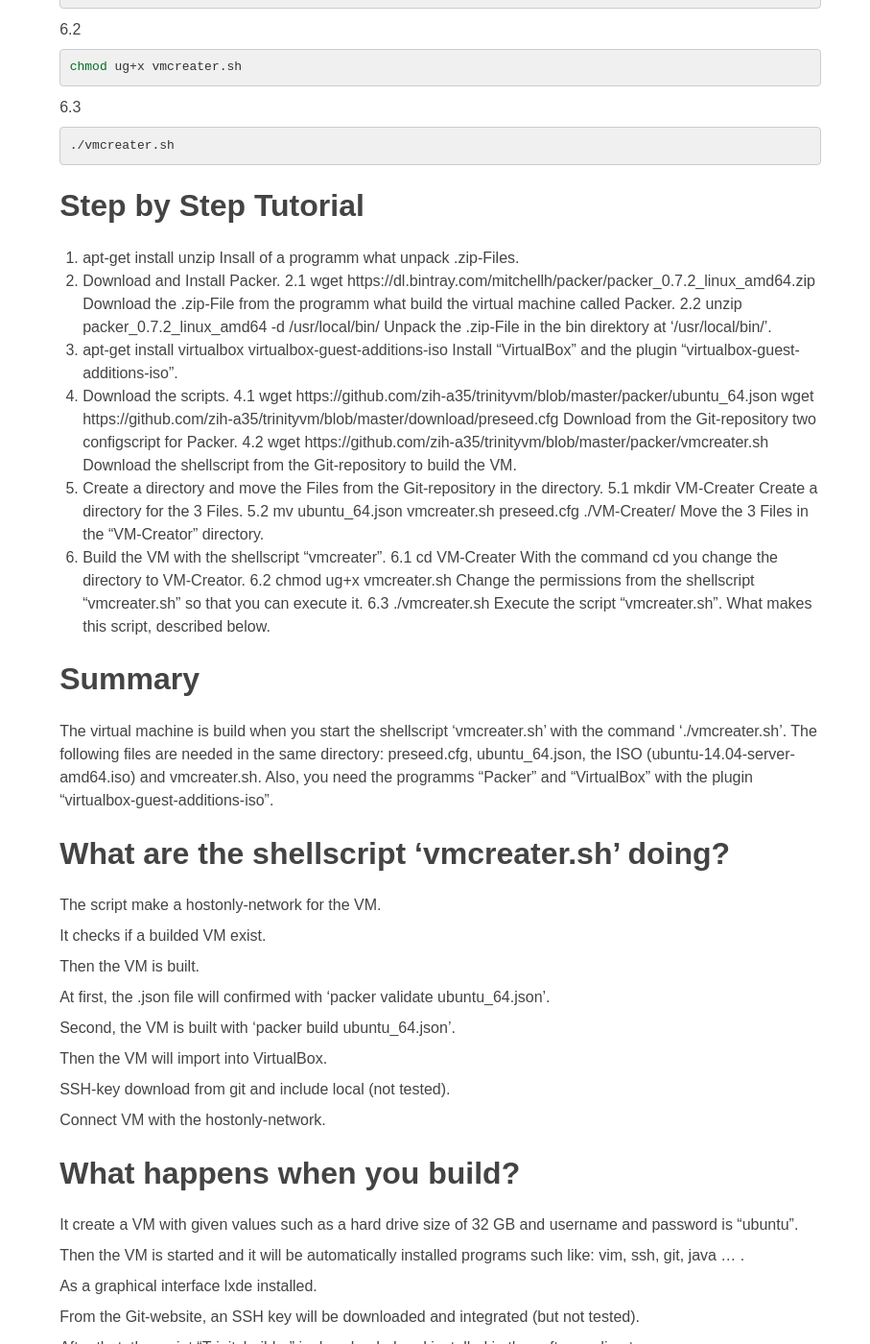
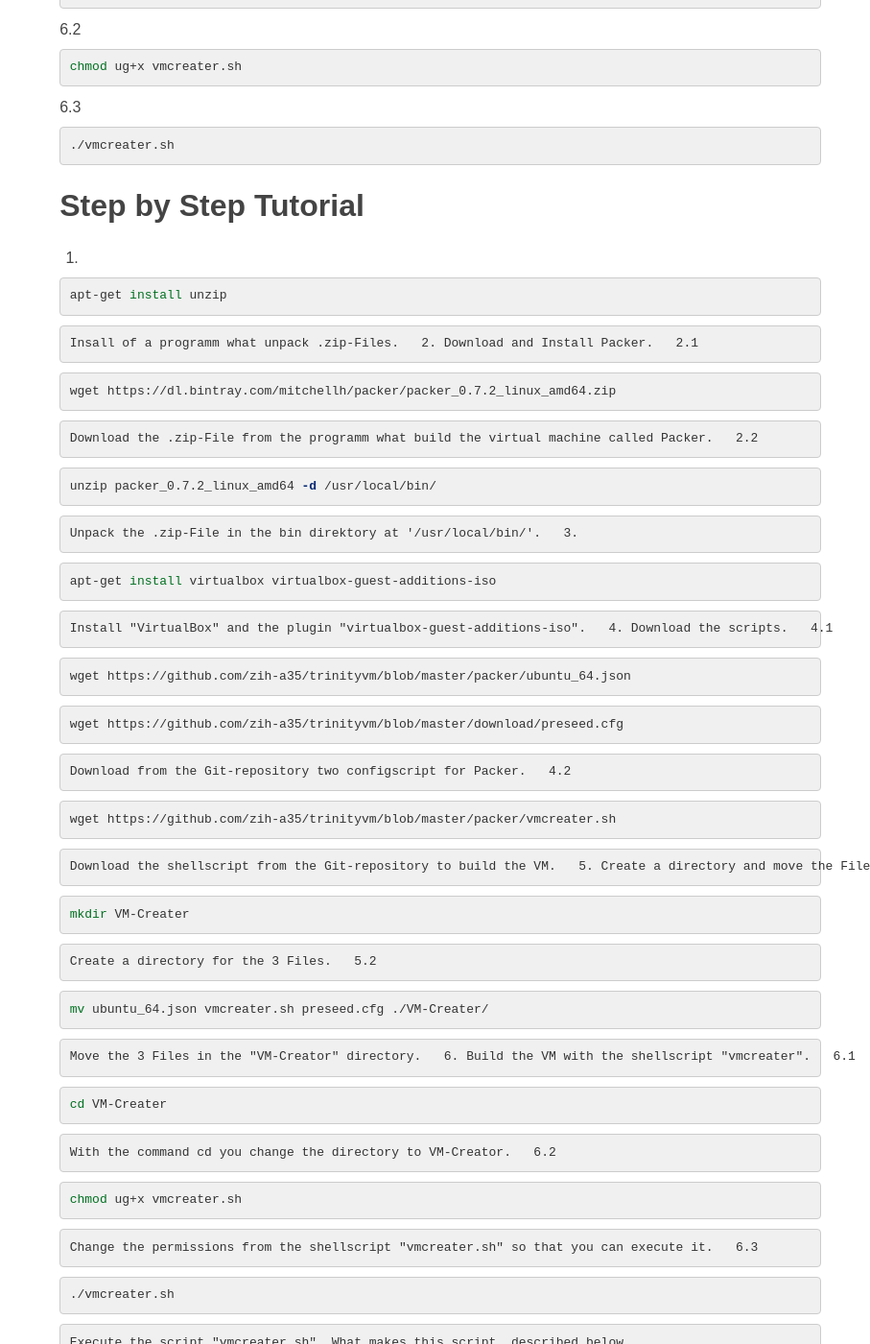
Before and after one commit to freme/trinityvm, a Jekyll site: the page built from pages/5-documentation.md, in a window 1280 px wide and 1400 px high, scrolled down 1038 px. Shown: the whole window at 96% size, without its empty margins (373-1280 px from the left). Built offline with Jekyll 4.4.1, drawn with Linux system fonts in a browser that asks for light colours; part of the change alters nothing that is shown; some of the changed text lies outside the part shown.

Commit message:
Add highlight bash at Step by Step Tutorial and make extra blanks at the end of the lines

```diff
--- a/pages/5-documentation.md
+++ b/pages/5-documentation.md
@@ -30,32 +30,32 @@ Quick Start
 Step by Step Tutorial
 ---------------------
 
-1. apt-get install unzip
+1. {% highlight bash %}apt-get install unzip{% endhighlight %}
 	Insall of a programm what unpack .zip-Files.
 2. Download and Install Packer.
-2.1 wget https://dl.bintray.com/mitchellh/packer/packer_0.7.2_linux_amd64.zip
+2.1 {% highlight bash %}wget https://dl.bintray.com/mitchellh/packer/packer_0.7.2_linux_amd64.zip{% endhighlight %}
 	Download the .zip-File from the programm what build the virtual machine called Packer.
-2.2 unzip packer_0.7.2_linux_amd64 -d /usr/local/bin/
+2.2 {% highlight bash %}unzip packer_0.7.2_linux_amd64 -d /usr/local/bin/{% endhighlight %}
 	Unpack the .zip-File in the bin direktory at '/usr/local/bin/'.
-3. apt-get install virtualbox virtualbox-guest-additions-iso
+3. {% highlight bash %}apt-get install virtualbox virtualbox-guest-additions-iso{% endhighlight %}
 	Install "VirtualBox" and the plugin "virtualbox-guest-additions-iso".
 4. Download the scripts.
-4.1 wget https://github.com/zih-a35/trinityvm/blob/master/packer/ubuntu_64.json
-	wget https://github.com/zih-a35/trinityvm/blob/master/download/preseed.cfg
+4.1 {% highlight bash %}wget https://github.com/zih-a35/trinityvm/blob/master/packer/ubuntu_64.json{% endhighlight %}
+	{% highlight bash %}wget https://github.com/zih-a35/trinityvm/blob/master/download/preseed.cfg{% endhighlight %}
 	Download from the Git-repository two configscript for Packer.
-4.2 wget https://github.com/zih-a35/trinityvm/blob/master/packer/vmcreater.sh
+4.2 {% highlight bash %}wget https://github.com/zih-a35/trinityvm/blob/master/packer/vmcreater.sh{% endhighlight %}
 	Download the shellscript from the Git-repository to build the VM.
 5. Create a directory and move the Files from the Git-repository in the directory.
-5.1 mkdir VM-Creater
+5.1 {% highlight bash %}mkdir VM-Creater{% endhighlight %}
 	Create a directory for the 3 Files.
-5.2 mv ubuntu_64.json vmcreater.sh preseed.cfg ./VM-Creater/
+5.2 {% highlight bash %}mv ubuntu_64.json vmcreater.sh preseed.cfg ./VM-Creater/{% endhighlight %}
 	Move the 3 Files in the "VM-Creator" directory.
 6. Build the VM with the shellscript "vmcreater".
-6.1 cd VM-Creater
+6.1 {% highlight bash %}cd VM-Creater{% endhighlight %}
 	With the command cd you change the directory to VM-Creator.
-6.2 chmod ug+x vmcreater.sh
+6.2 {% highlight bash %}chmod ug+x vmcreater.sh{% endhighlight %}
 	Change the permissions from the shellscript "vmcreater.sh" so that you can execute it.
-6.3 ./vmcreater.sh
+6.3 {% highlight bash %}./vmcreater.sh{% endhighlight %}
 	Execute the script "vmcreater.sh". What makes this script, described below.
 
 
```
